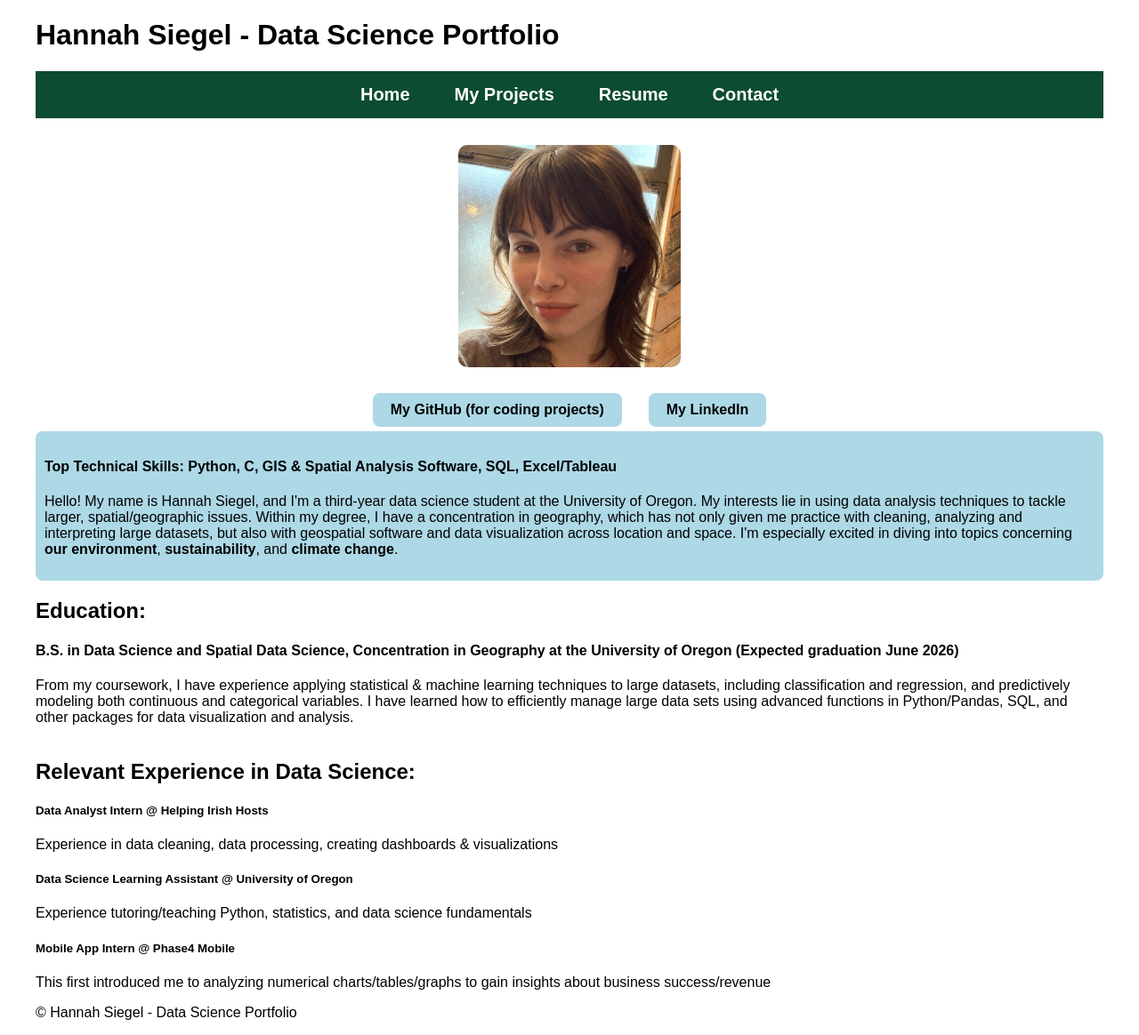
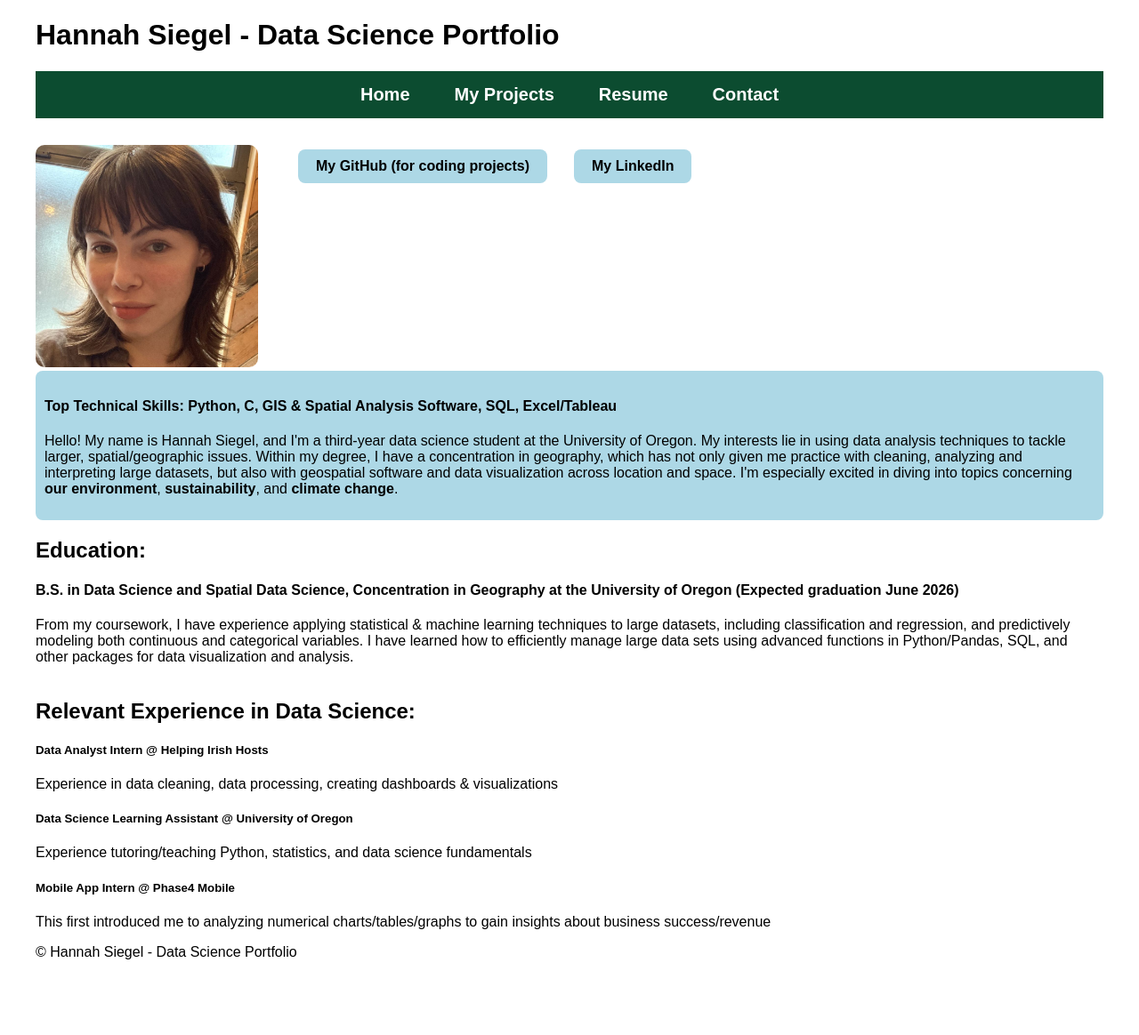
Before and after one commit to siegelhannah/portfolio, a Jekyll site: the page built from index.md, in a window 1280 px wide and 1164 px high. Shown: the whole window at 89% size. Built offline with Jekyll 4.4.1, drawn with Linux system fonts in a browser that asks for light colours.

Commit message:
Update style.css

```diff
--- a/assets/style.css
+++ b/assets/style.css
@@ -42,14 +42,13 @@ nav ul li a:hover {
 /* Home Page Header Styling */
 .home-header {
   display: flex;
-  flex-direction: column; /* Stack the profile image and links vertically */
-  align-items: center; /* Center-align both the profile image and the links */
-  justify-content: center; /* Optional: to center the content vertically */
+  align-items: flex-start; /* Align items to the top */
+  justify-content: flex-start; /* Left-align the items */
   margin-top: 30px; /* Adjust the top margin */
 }
 
 .headshot {
-  margin-bottom: 20px; /* Space between profile image and links */
+  margin-right: 30px; /* Space between the profile image and the text */
 }
 
 .headshot img {
@@ -59,11 +58,17 @@ nav ul li a:hover {
   object-fit: cover; /* Ensure the image fits well within the square */
 }
 
+.text-and-links {
+  display: flex;
+  flex-direction: column; /* Stack the text and links vertically */
+  justify-content: flex-start; /* Align the content to the top */
+}
+
 .links ul {
   list-style: none; /* Remove bullet points */
   padding: 0;
   display: flex; /* Align links in a row */
-  justify-content: center; /* Center-align the links */
+  justify-content: start; /* Left-align the links */
   margin: 0;
 }
 
```
